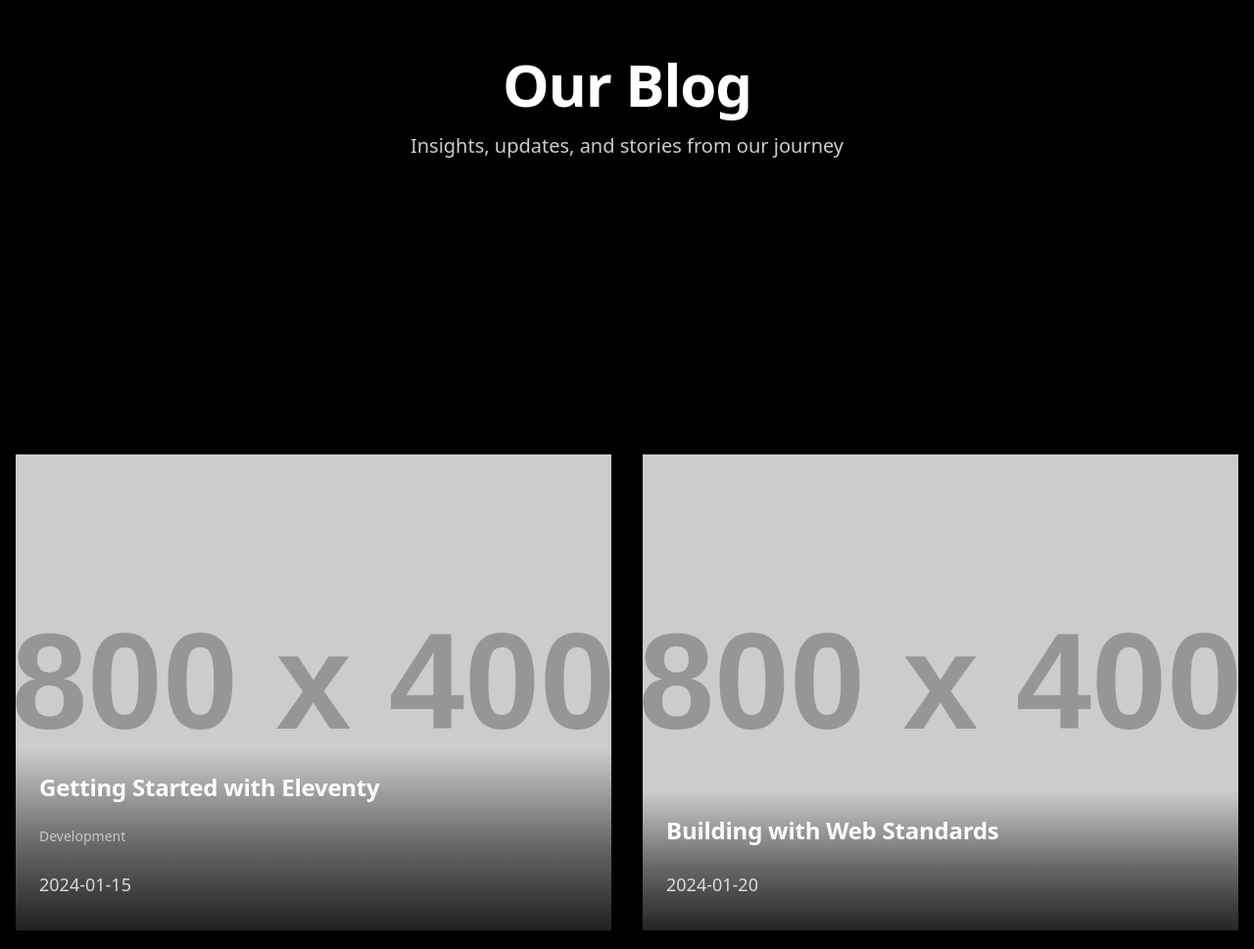
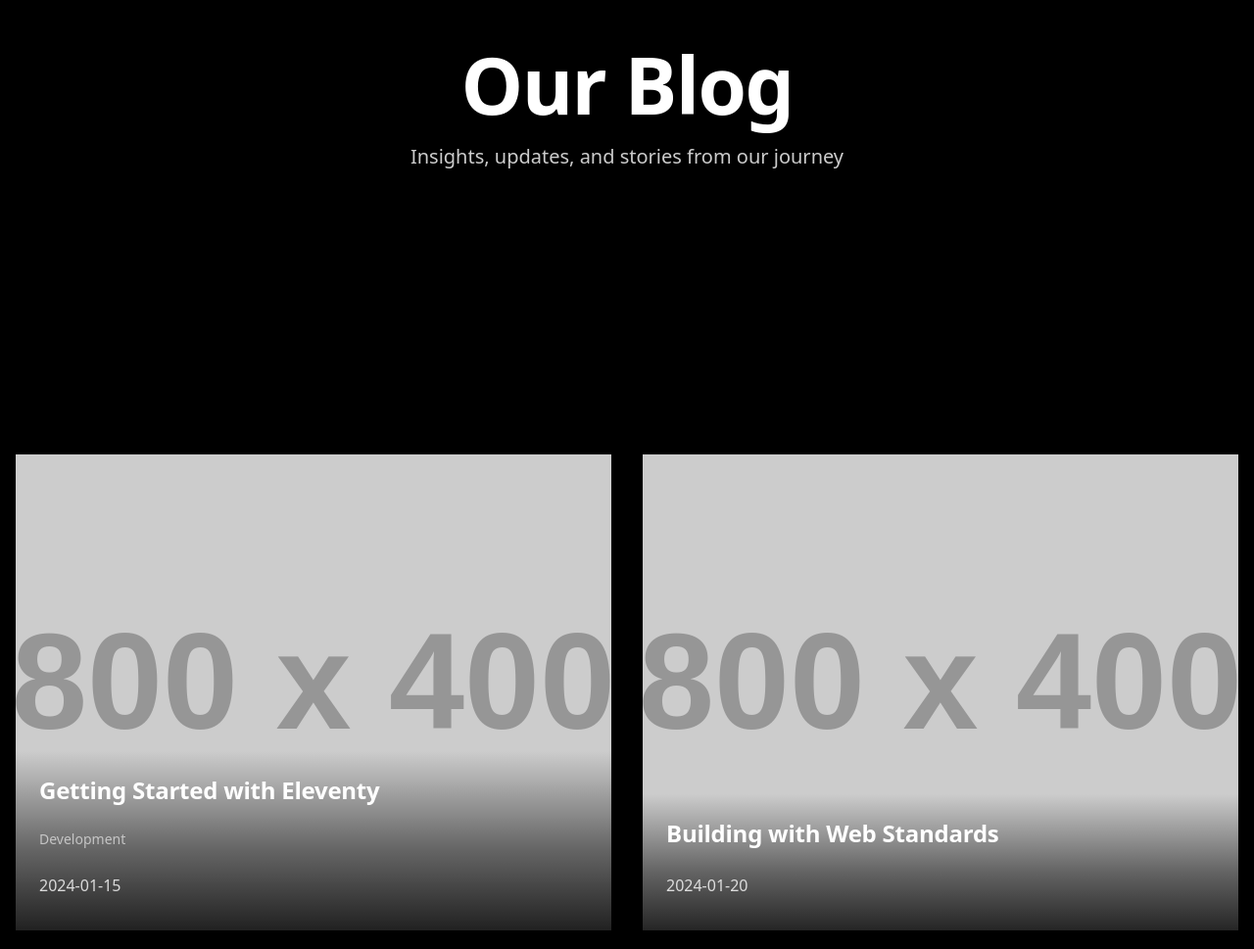
Before and after one commit to bamboounderwear/marcoux11ty, an Eleventy site: page blog.md in a window 1280 px wide. Shown: the part 160-1129 px from the top of the page at 98% size. Built offline with nearby package versions, Linux system fonts and the light colour scheme; Eleventy itself is replaced by a stand-in of ours; files that its build step writes are made by us from their sources; placeholder pictures from the web are drawn by us.

Commit message:
typographic scale

```diff
--- a/_includes/hero.njk
+++ b/_includes/hero.njk
@@ -5,12 +5,16 @@
         <div class="absolute inset-0 bg-gradient-to-b from-black/40 via-black/60 to-black"></div>
     </div>
     {% endif %}
-    <div class="relative z-10 container mx-auto px-4 text-center">
-        {% if title %}
-        <h1 class="text-white mb-4">{{ title }}</h1>
-        {% endif %}
-        {% if subtitle %}
-        <p class="text-xl text-white/80 max-w-2xl mx-auto">{{ subtitle }}</p>
-        {% endif %}
+    <div class="relative z-10 w-full">
+        <div class="container mx-auto px-4">
+            <div class="max-w-content mx-auto text-center">
+                {% if title %}
+                <h1 class="text-white mb-4">{{ title }}</h1>
+                {% endif %}
+                {% if subtitle %}
+                <p class="text-xl text-white/80">{{ subtitle }}</p>
+                {% endif %}
+            </div>
+        </div>
     </div>
 </div>
--- a/src/css/tailwind.css
+++ b/src/css/tailwind.css
@@ -5,13 +5,13 @@
 /* Custom styles */
 @layer base {
   h1 {
-    @apply text-h1 font-bold mb-6 text-white;
+    @apply text-h1 mb-8 text-white;
   }
   h2 {
-    @apply text-h2 font-bold mb-4 text-white;
+    @apply text-h2 mb-6 text-white;
   }
   h3 {
-    @apply text-h3 font-bold mb-3 text-white;
+    @apply text-h3 mb-4 text-white;
   }
   p {
     @apply text-body mb-6 text-neutral-300;
--- a/tailwind.config.js
+++ b/tailwind.config.js
@@ -14,16 +14,32 @@ module.exports = {
         'wide': '1440px',
       },
       spacing: {
-        'section': '6rem', // 96px
-        'content': '4rem', // 64px
+        'section': '6rem',
+        'content': '4rem',
       },
       fontSize: {
-        'display': ['4.5rem', { lineHeight: '1.1', letterSpacing: '-0.02em' }],
-        'h1': ['3.75rem', { lineHeight: '1.1', letterSpacing: '-0.02em' }],
-        'h2': ['2.25rem', { lineHeight: '1.2', letterSpacing: '-0.01em' }],
-        'h3': ['1.5rem', { lineHeight: '1.3' }],
-        'body': ['1.125rem', { lineHeight: '1.7' }],
-        'small': ['0.875rem', { lineHeight: '1.5' }],
+        // Fluid typography using clamp()
+        'h1': ['clamp(2.5rem, 8vw, 5rem)', {
+          lineHeight: '1.1',
+          letterSpacing: '-0.02em',
+          fontWeight: '700'
+        }],
+        'h2': ['clamp(2rem, 5vw, 3.15rem)', {
+          lineHeight: '1.2',
+          letterSpacing: '-0.01em',
+          fontWeight: '700'
+        }],
+        'h3': ['clamp(1.5rem, 3vw, 2rem)', {
+          lineHeight: '1.3',
+          letterSpacing: '-0.01em',
+          fontWeight: '700'
+        }],
+        'body': ['clamp(1rem, 1.25vw, 1.25rem)', {
+          lineHeight: '1.7'
+        }],
+        'small': ['clamp(0.75rem, 1vw, 0.875rem)', {
+          lineHeight: '1.5'
+        }],
       },
     },
     container: {
```
